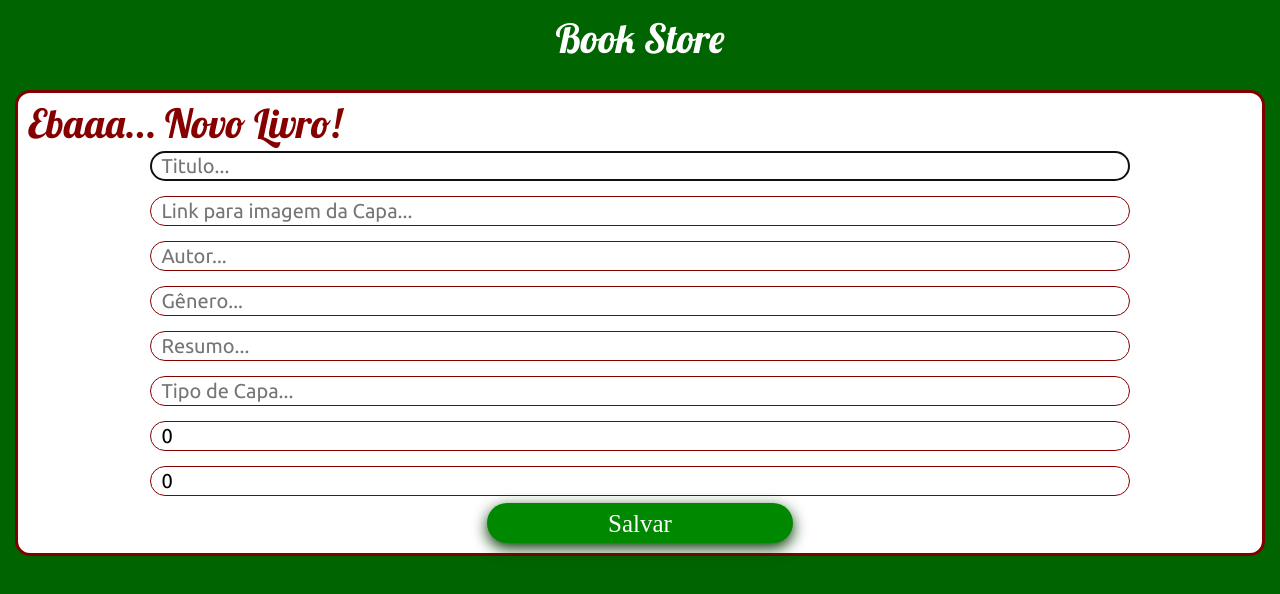
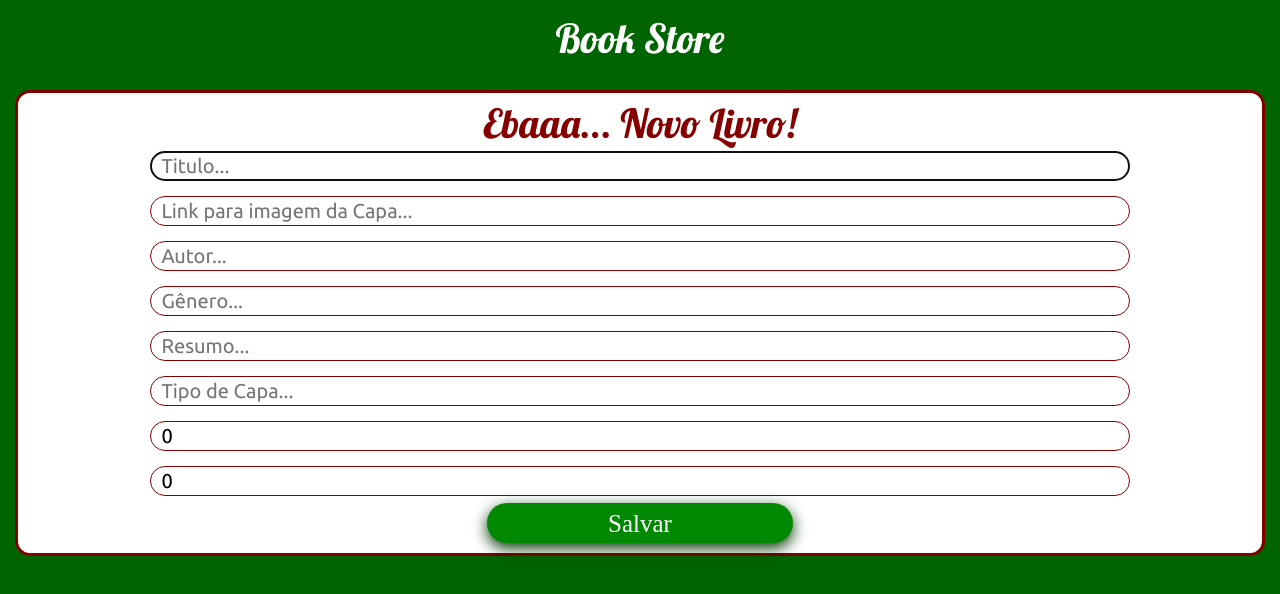
Before and after one commit to Matheus-Rodrigues-EC/BookStore-ReactJs, a React (Create React App) app: page /adicionar in a window 1280 px wide. Shown: the top 594 px of the page. Built offline with nearby package versions, Linux system fonts and the light colour scheme; a web font is replaced by a local one.

Commit message:
Fix align of titles on AddBook and EditBook pages

```diff
--- a/src/pages/AddBook.js
+++ b/src/pages/AddBook.js
@@ -130,6 +130,8 @@ const Container = styled.div`
 `
 
 const Title = styled.h1`
+    display: flex;
+    margin: auto;
     color: #860000;
     font-size: 2.5rem;
     font-family: 'Lobster', cursive;
--- a/src/pages/EditBook.js
+++ b/src/pages/EditBook.js
@@ -156,6 +156,8 @@ const Container = styled.div`
 `
 
 const Title = styled.h1`
+    display: flex;
+    margin: auto;
     color: #860000;
     font-size: 2.5rem;
     font-family: 'Lobster', cursive;
```
